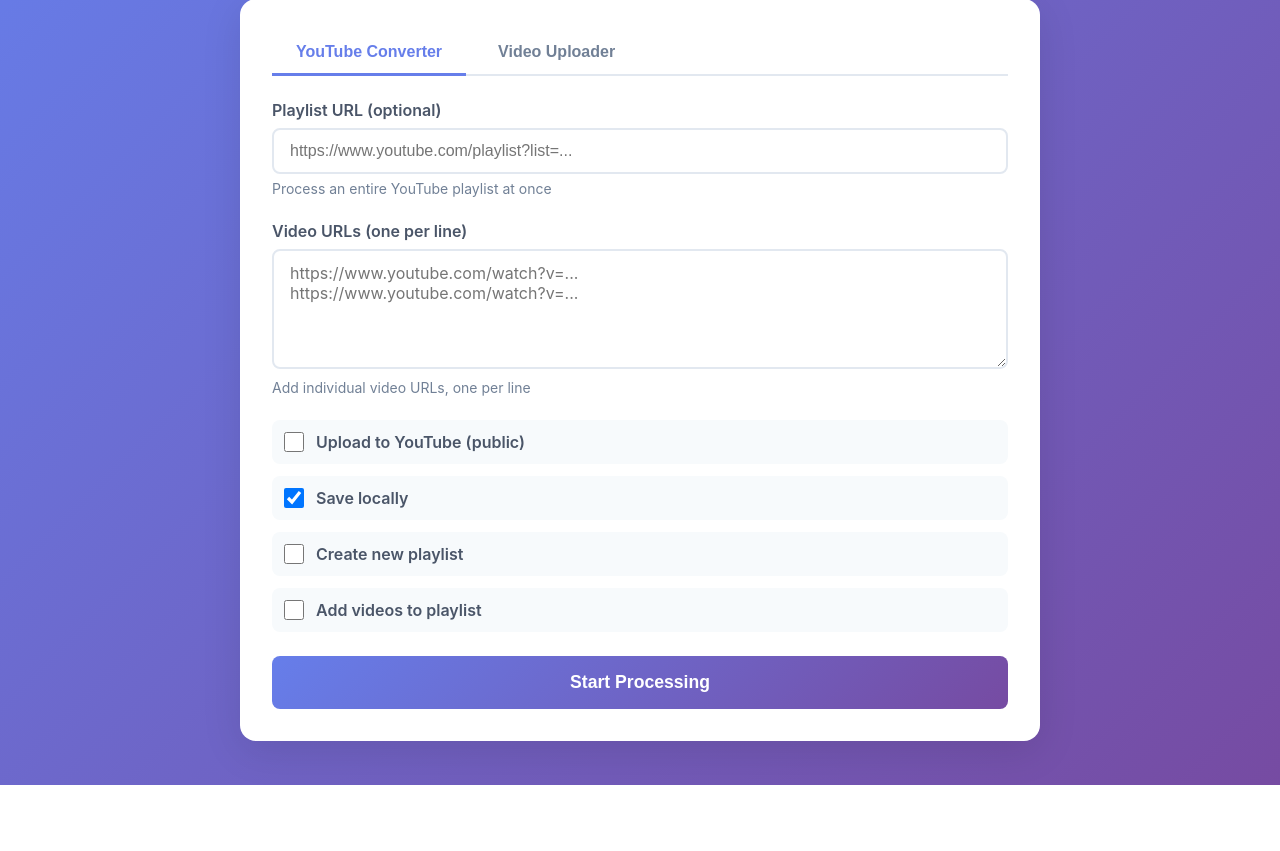
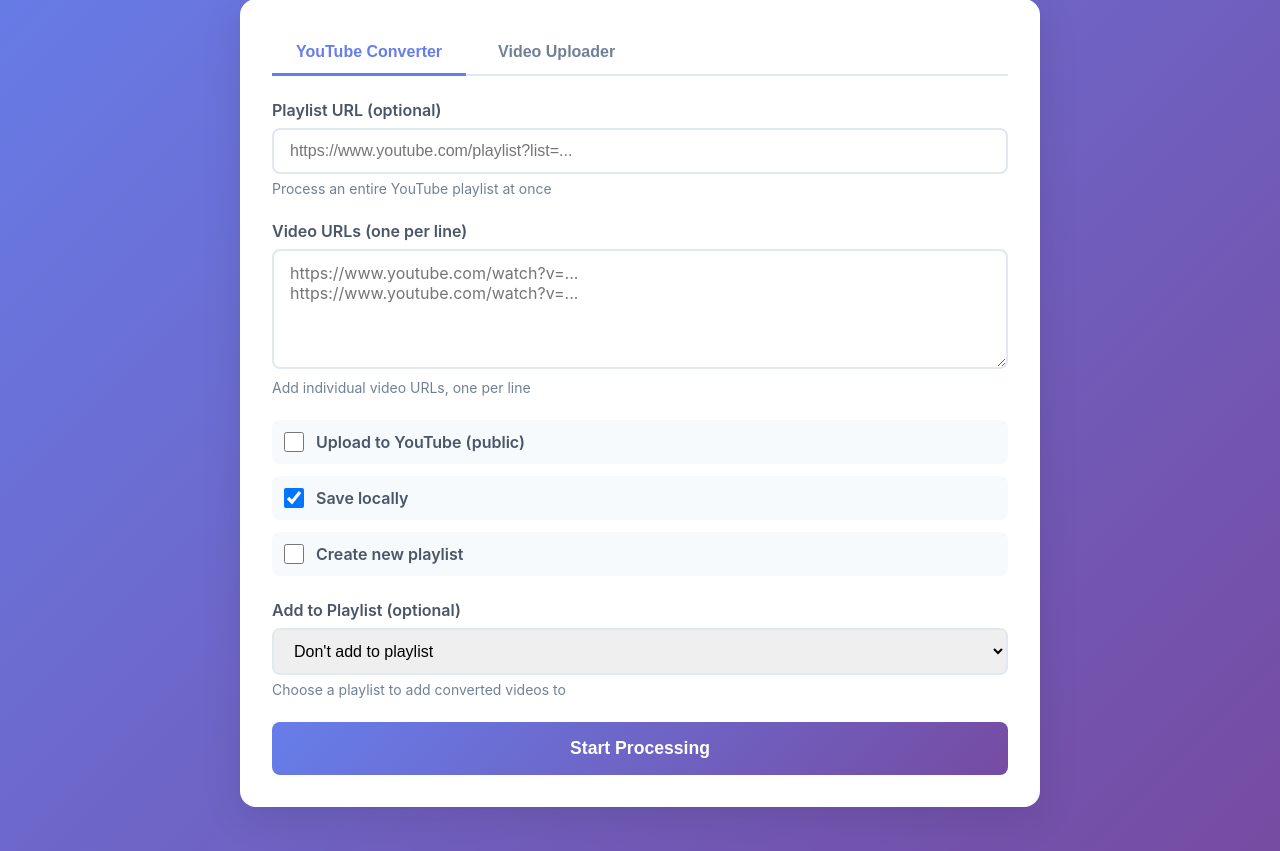
Before and after one commit to okekedev/Mixor, a Flask app: page / in a window 1280 px wide. Shown: the part 141-992 px from the top of the page. Before the commit the page ends 926 px from the top, so only its background shows below. Run offline with Flask 3, Linux system fonts and the light colour scheme.

Commit message:
Replace playlist checkboxes with dropdowns in both tabs
Both the converter and uploader tabs now use dropdown menus to select playlists:
- Dropdowns are automatically populated with user's YouTube playlists on page load
- Users can select a playlist or choose "Don't add to playlist"
- Converter tab: Removed "Add videos to playlist" checkbox, replaced with dropdown
- Uploader tab: Added playlist dropdown
- Backend handles both creating new playlists and adding to existing ones

Changes:
- templates/index.html: Added playlist dropdowns to both tabs with auto-population
- app.py: Added /api/playlists endpoint and existing_playlist_id parameter handling
- youtube_uploader.py: Added get_user_playlists() method

Generated with [Claude Code](https://claude.com/claude-code)

Co-Authored-By: Claude <noreply@anthropic.com>

```diff
--- a/app.py
+++ b/app.py
@@ -20,7 +20,7 @@ CORS(app)
 jobs = {}
 
 class ProcessingJob:
-    def __init__(self, job_id, urls, upload_to_youtube, save_locally, create_playlist, playlist_name, add_to_playlist):
+    def __init__(self, job_id, urls, upload_to_youtube, save_locally, create_playlist, playlist_name, add_to_playlist, existing_playlist_id=None):
         self.job_id = job_id
         self.urls = urls
         self.upload_to_youtube = upload_to_youtube
@@ -28,6 +28,7 @@ class ProcessingJob:
         self.create_playlist = create_playlist
         self.playlist_name = playlist_name
         self.add_to_playlist = add_to_playlist
+        self.existing_playlist_id = existing_playlist_id
         self.status = 'queued'
         self.progress = 0
         self.current_video = 0
@@ -54,8 +55,12 @@ def process_videos(job):
                 job.status = 'failed'
                 return
 
-        # Create playlist if requested
-        if job.create_playlist and job.playlist_name and uploader:
+        # Create playlist if requested, or use existing
+        if job.existing_playlist_id:
+            # Use existing playlist from dropdown
+            job.playlist_id = job.existing_playlist_id
+        elif job.create_playlist and job.playlist_name and uploader:
+            # Create new playlist
             job.message = 'Creating playlist...'
             playlist_id = uploader.create_playlist(
                 title=job.playlist_name,
@@ -198,7 +203,8 @@ def process():
         save_locally=data.get('save_locally', True),
         create_playlist=data.get('create_playlist', False),
         playlist_name=data.get('playlist_name', ''),
-        add_to_playlist=data.get('add_to_playlist', False)
+        add_to_playlist=data.get('add_to_playlist', False),
+        existing_playlist_id=data.get('existing_playlist_id', None)
     )
 
     jobs[job_id] = job
@@ -246,6 +252,18 @@ def list_jobs():
     } for job_id, job in jobs.items()])
 
 
+@app.route('/api/playlists', methods=['GET'])
+def get_playlists():
+    """Get user's YouTube playlists"""
+    try:
+        uploader = YouTubeUploader()
+        playlists = uploader.get_user_playlists()
+        return jsonify({'playlists': playlists})
+    except Exception as e:
+        print(f"\n❌ Error fetching playlists: {e}")
+        return jsonify({'error': str(e)}), 500
+
+
 @app.route('/api/upload', methods=['POST'])
 def upload_video():
     """Upload a video directly to YouTube with AI-generated metadata"""
@@ -262,6 +280,7 @@ def upload_video():
         video_file = request.files['video']
         title = request.form.get('title', '').strip()
         brief_description = request.form.get('brief_description', '').strip()
+        playlist_id = request.form.get('playlist_id', '').strip()
 
         if not video_file or video_file.filename == '':
             return jsonify({'error': 'No video file selected'}), 400
@@ -302,11 +321,18 @@ def upload_video():
             print(f"   Video ID: {video_id}")
             print(f"   URL: {youtube_url}")
 
+            # Add to playlist if requested
+            added_to_playlist = False
+            if playlist_id:
+                print(f"\n📋 Adding to playlist {playlist_id}...")
+                added_to_playlist = uploader.add_video_to_playlist(playlist_id, video_id)
+
             return jsonify({
                 'success': True,
                 'video_id': video_id,
                 'youtube_url': youtube_url,
-                'metadata': metadata
+                'metadata': metadata,
+                'added_to_playlist': added_to_playlist
             })
         else:
             return jsonify({'error': 'Upload to YouTube failed'}), 500
--- a/templates/index.html
+++ b/templates/index.html
@@ -322,11 +322,6 @@
                         <input type="checkbox" id="createPlaylist" name="createPlaylist">
                         <label for="createPlaylist">Create new playlist</label>
                     </div>
-
-                    <div class="checkbox-item">
-                        <input type="checkbox" id="addToPlaylist" name="addToPlaylist">
-                        <label for="addToPlaylist">Add videos to playlist</label>
-                    </div>
                 </div>
 
                 <div class="form-group" id="playlistNameGroup" style="display: none;">
@@ -337,6 +332,14 @@
                         placeholder="My Instrumental Remasters"
                     >
                     <p class="helper-text">Name for the new playlist</p>
+                </div>
+
+                <div class="form-group">
+                    <label for="converterPlaylist">Add to Playlist (optional)</label>
+                    <select id="converterPlaylist" style="width: 100%; padding: 12px 16px; border: 2px solid #e2e8f0; border-radius: 8px; font-size: 1rem; transition: all 0.2s;">
+                        <option value="">Don't add to playlist</option>
+                    </select>
+                    <p class="helper-text">Choose a playlist to add converted videos to</p>
                 </div>
 
                 <button type="submit" class="btn btn-primary" id="processBtn">
@@ -396,6 +399,14 @@
                         <p class="helper-text">AI will expand this into a full YouTube description with tags</p>
                     </div>
 
+                    <div class="form-group">
+                        <label for="uploadPlaylist">Add to Playlist (optional)</label>
+                        <select id="uploadPlaylist" style="width: 100%; padding: 12px 16px; border: 2px solid #e2e8f0; border-radius: 8px; font-size: 1rem; transition: all 0.2s;">
+                            <option value="">Don't add to playlist</option>
+                        </select>
+                        <p class="helper-text">Choose a playlist to add this video to</p>
+                    </div>
+
                     <button type="submit" class="btn btn-primary" id="uploadBtn">
                         Upload to YouTube
                     </button>
@@ -441,6 +452,32 @@
         let currentJobId = null;
         let statusInterval = null;
 
+        // Load playlists for converter tab
+        async function loadConverterPlaylists() {
+            try {
+                const response = await fetch('/api/playlists');
+                const data = await response.json();
+
+                const select = document.getElementById('converterPlaylist');
+                // Clear existing options except the first one
+                select.innerHTML = '<option value="">Don\'t add to playlist</option>';
+
+                if (data.playlists && data.playlists.length > 0) {
+                    data.playlists.forEach(playlist => {
+                        const option = document.createElement('option');
+                        option.value = playlist.id;
+                        option.textContent = playlist.title;
+                        select.appendChild(option);
+                    });
+                }
+            } catch (error) {
+                console.error('Error loading playlists:', error);
+            }
+        }
+
+        // Load playlists when page loads
+        window.addEventListener('DOMContentLoaded', loadConverterPlaylists);
+
         // Show/hide playlist name input
         document.getElementById('createPlaylist').addEventListener('change', function() {
             const playlistNameGroup = document.getElementById('playlistNameGroup');
@@ -469,6 +506,10 @@
                 return;
             }
 
+            // Get selected playlist ID from dropdown
+            const selectedPlaylistId = document.getElementById('converterPlaylist').value;
+            const addToPlaylist = selectedPlaylistId !== '';
+
             const data = {
                 playlist_url: playlistUrl,
                 video_urls: videoUrls,
@@ -476,7 +517,8 @@
                 save_locally: document.getElementById('saveLocally').checked,
                 create_playlist: createPlaylist,
                 playlist_name: playlistName,
-                add_to_playlist: document.getElementById('addToPlaylist').checked
+                add_to_playlist: addToPlaylist,
+                existing_playlist_id: selectedPlaylistId
             };
 
             // Disable form
@@ -571,12 +613,40 @@
 
     <script>
         // Video uploader functionality
+
+        // Load playlists when the uploader tab is opened
+        async function loadPlaylists() {
+            try {
+                const response = await fetch('/api/playlists');
+                const data = await response.json();
+
+                const select = document.getElementById('uploadPlaylist');
+                // Clear existing options except the first one
+                select.innerHTML = '<option value="">Don\'t add to playlist</option>';
+
+                if (data.playlists && data.playlists.length > 0) {
+                    data.playlists.forEach(playlist => {
+                        const option = document.createElement('option');
+                        option.value = playlist.id;
+                        option.textContent = playlist.title;
+                        select.appendChild(option);
+                    });
+                }
+            } catch (error) {
+                console.error('Error loading playlists:', error);
+            }
+        }
+
+        // Load playlists when page loads
+        window.addEventListener('DOMContentLoaded', loadPlaylists);
+
         document.getElementById('uploadForm').addEventListener('submit', async (e) => {
             e.preventDefault();
 
             const videoFile = document.getElementById('videoFile').files[0];
             const title = document.getElementById('videoTitle').value.trim();
             const briefDescription = document.getElementById('briefDescription').value.trim();
+            const playlistId = document.getElementById('uploadPlaylist').value;
 
             if (!videoFile) {
                 alert('Please select a video file');
@@ -598,6 +668,9 @@
             formData.append('video', videoFile);
             formData.append('title', title);
             formData.append('brief_description', briefDescription);
+            if (playlistId) {
+                formData.append('playlist_id', playlistId);
+            }
 
             try {
                 document.getElementById('uploadStatusText').textContent = 'Uploading...';
@@ -619,6 +692,11 @@
 
                     // Display result
                     const uploadResultsList = document.getElementById('uploadResultsList');
+                    let playlistMessage = '';
+                    if (result.added_to_playlist) {
+                        playlistMessage = '<div style="margin-top: 8px; color: #48bb78;">✓ Added to playlist</div>';
+                    }
+
                     uploadResultsList.innerHTML = `
                         <div class="result-item success">
                             <div><strong>Title:</strong> ${result.metadata.title}</div>
@@ -626,6 +704,7 @@
                             <a href="${result.youtube_url}" target="_blank" class="result-link">
                                 View on YouTube →
                             </a>
+                            ${playlistMessage}
                             <div style="margin-top: 12px; font-size: 0.9rem; color: #718096;">
                                 <strong>Description:</strong><br>
                                 ${result.metadata.description}
--- a/youtube_uploader.py
+++ b/youtube_uploader.py
@@ -237,6 +237,38 @@ class YouTubeUploader:
             print(f"   ❌ Failed to add video to playlist: {e}")
             return False
 
+    def get_user_playlists(self):
+        """
+        Get list of user's playlists
+
+        Returns:
+            List of dicts with 'id' and 'title' keys, or empty list on error
+        """
+        try:
+            playlists = []
+            request = self.youtube.playlists().list(
+                part='snippet',
+                mine=True,
+                maxResults=50
+            )
+
+            while request:
+                response = request.execute()
+
+                for item in response.get('items', []):
+                    playlists.append({
+                        'id': item['id'],
+                        'title': item['snippet']['title']
+                    })
+
+                request = self.youtube.playlists().list_next(request, response)
+
+            return playlists
+
+        except Exception as e:
+            print(f"❌ Failed to fetch playlists: {e}")
+            return []
+
 
 def main():
     """Test uploader with example video"""
```
